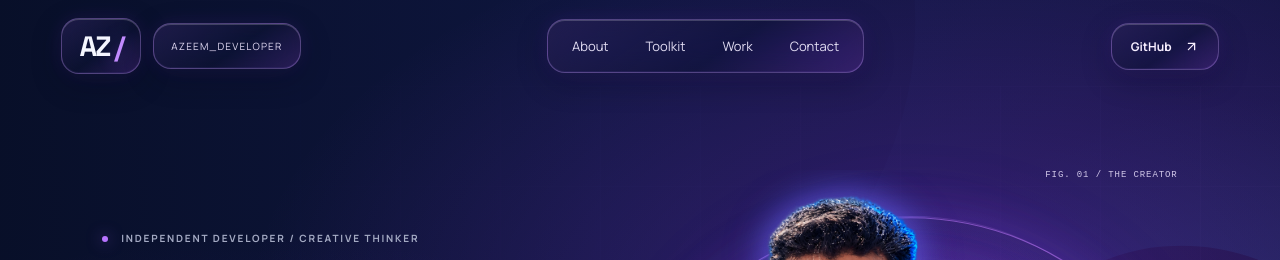
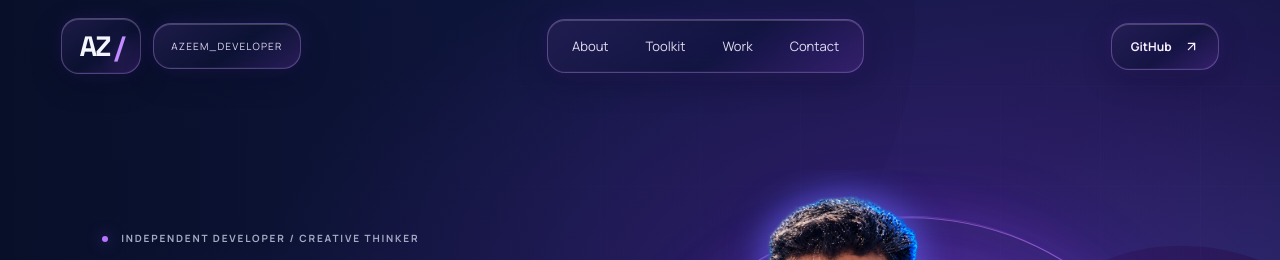
Before and after one commit to Mhd-Azeem/AZ-portfolio, a React (Vite) app: page / in a window 1280 px wide. Shown: the top 260 px of the page. Built offline with nearby package versions, Linux system fonts and the light colour scheme.

Commit message:
Remove FIG. 01 / THE CREATOR portrait label

```diff
--- a/src/App.tsx
+++ b/src/App.tsx
@@ -154,7 +154,6 @@ function HeroSection() {
         <div className="portrait-halo" aria-hidden="true" />
         <div className="orbit orbit-one depth" aria-hidden="true" />
         <div className="orbit orbit-two" aria-hidden="true" />
-        <span className="portrait-coordinate">FIG. 01 / THE CREATOR</span>
         <div className="portrait-scroll">
           <div className="portrait-pointer">
             <img
```
